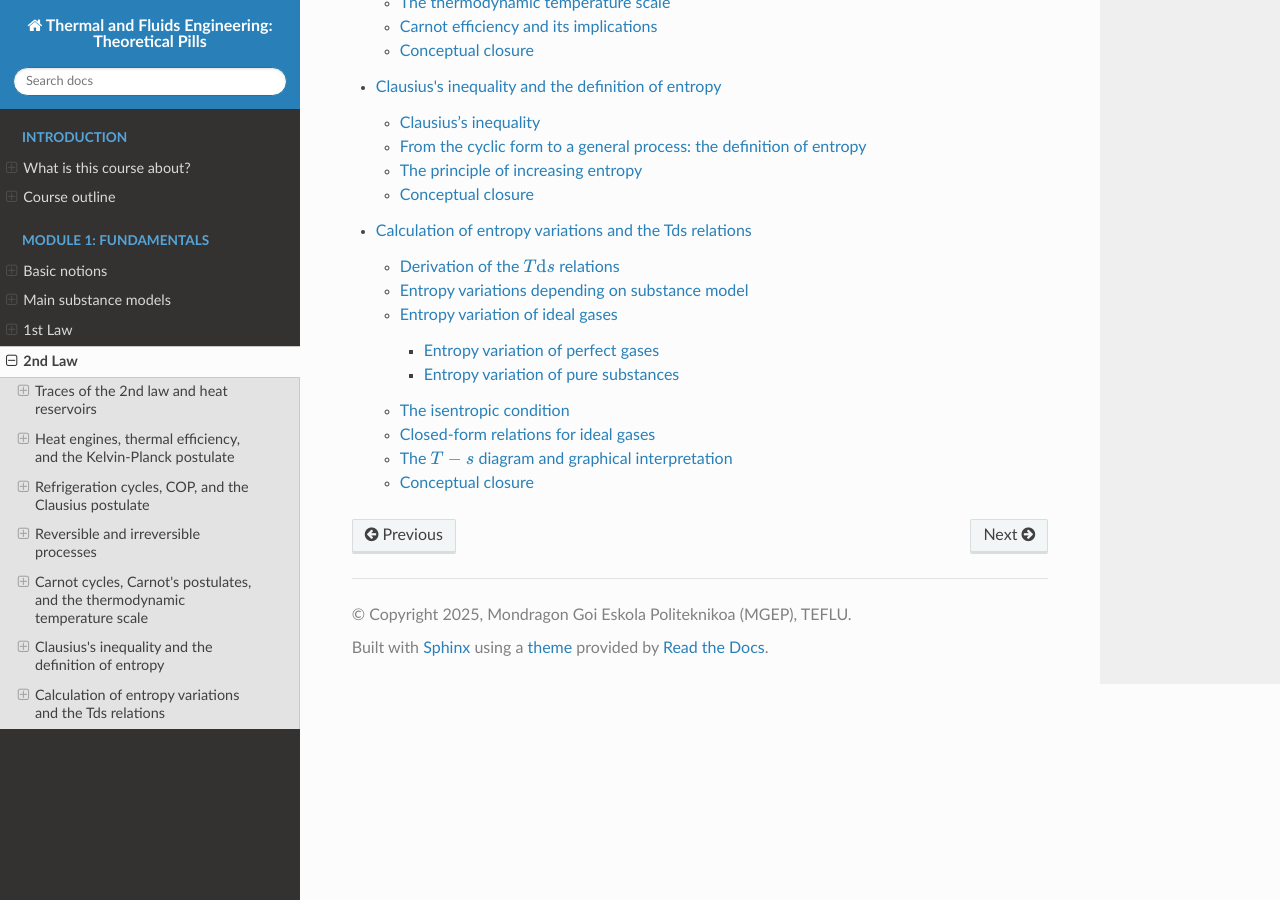
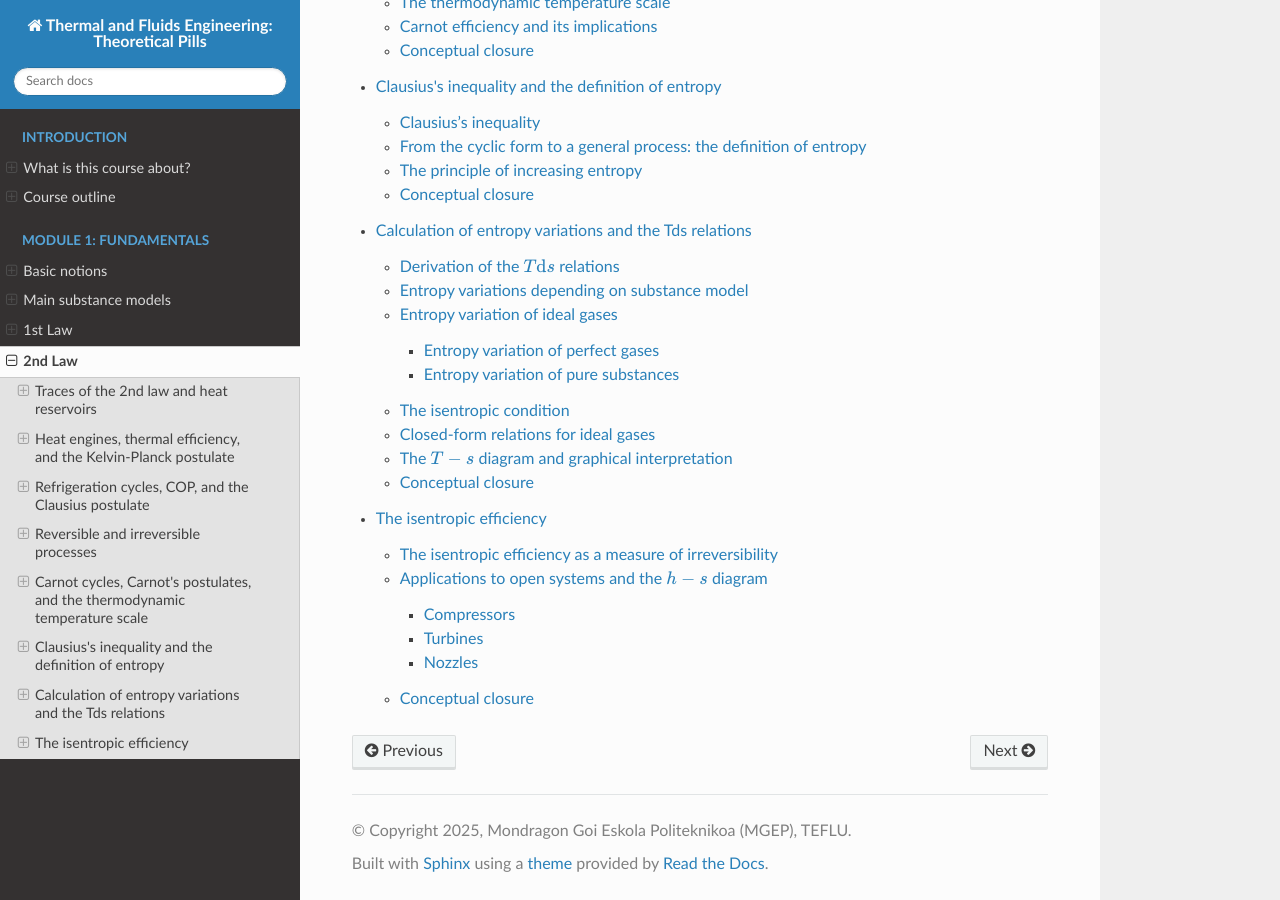
Before and after one commit to azarketa/Thermodynamics-theoretical-pills, a Sphinx documentation site: the page built from source/04_2nd_law.rst, in a window 1280 px wide and 900 px high, scrolled down 925 px. Built offline with Sphinx 7.4.7 and the Read the Docs theme 3.1.0, drawn with Linux system fonts in a browser that asks for light colours; some of the changed lines change nothing that is shown.

Commit message:
Files updated

```diff
--- a/source/04_2nd_law.rst
+++ b/source/04_2nd_law.rst
@@ -12,3 +12,4 @@
    Carnot cycles, Carnot's postulates, and the thermodynamic temperature scale <18_Carnot_cycles_Carnot_postulates_and_thermodynamic_scale>
    Clausius's inequality and the definition of entropy <19_Clausius_inequality_and_definition_of_entropy>
    Calculation of entropy variations and the Tds relations <20_Calculation_entropy_variations_Tds_relations>
+   The isentropic efficiency <21_The_isentropic_efficiency>
--- /dev/null
+++ b/source/21_The_isentropic_efficiency.md
@@ -0,0 +1,239 @@
+(sec_isentropic_efficiency)=
+## The isentropic efficiency
+
+The **thermal efficiency** measures how effectively a *cyclic* system converts heat into work. Once the **second law** was extended through **Clausius’s inequality**, the concept of **irreversibility** could be applied to individual, *non-cyclic* transformations. This made possible the definition of the **isentropic efficiency** — a measure of how closely a real process approaches the **ideal reversible (isentropic)** limit.
+
+Whereas **thermal efficiency** applies to entire **cycles operating between reservoirs**, the **isentropic efficiency** applies to **single processes**, open or closed, whenever an **isentropic reference path** can be defined between the same inlet and outlet pressures.
+
+---
+
+(subsec_isentropic_irreversibility)=
+
+### The isentropic efficiency as a measure of irreversibility
+From **Clausius’s inequality**, every process satisfies
+
+$$
+s_2 - s_1 \ge \int_1^2 \frac{\delta q}{T},
+$$
+
+and equality holds for **reversible** processes.
+If, in addition, the process is **adiabatic** ($\delta q=0$), then
+
+$$
+\Delta s = 0,
+$$
+
+and the transformation is **isentropic**, defining the *ideal limit* of performance.
+
+To measure how far a real process departs from this limit, we compare two transformations between the **same inlet and outlet pressures** — an operational constraint common to most open steady-flow devices:
+
+* The **actual (irreversible)** process, subscript **a**, ends at $(h_{2a}, s_{2a})$.
+* The **isentropic (ideal)** process, subscript **s**, ends at $(h_{2s}, s_{2s}=s_1)$.
+
+Both start from the same inlet conditions $(p_1, T_1, h_1, s_1)$, but the actual one shows $s_{2a}>s_{2s}$ due to **entropy generation**, requiring or delivering a different enthalpy change.
+
+The **isentropic efficiency** $(\eta_{\text{is.}})$ is thus the **ratio between the ideal and actual enthalpy (or work) changes** corresponding to the same pressure variation — a normalized indicator of irreversibility $(0 < \eta_{\text{is.}} < 1)$.
+
+---
+
+(subsec_isentropic_open_systems)=
+### Applications to open systems and the $h-s$ diagram
+
+In **open steady-flow devices** such as **compressors**, **turbines**, and **nozzles**, the working fluid exchanges **enthalpy** and **entropy** with its surroundings.
+For these systems, the **$h–s$ diagram** is the **natural representation choice** to visualize both energy exchange and irreversibility:
+
+* Changes in **enthalpy ($h$)** represent **energy transfers** (as shaft work or kinetic energy).
+* Changes in **entropy ($s$)** quantify **irreversibility** and the distance from the isentropic limit.
+
+When comparing the **actual** and **isentropic** transformations, both are considered to operate between the **same inlet and outlet pressures**.
+This reflects the **operational constraints** of these devices: the compressor must deliver a prescribed pressure rise, the turbine must expand the flow to a fixed exhaust pressure, and the nozzle must discharge into an environment with a given back pressure.
+Enforcing the same pressure change ensures that both processes perform the **same functional duty**, and that any difference between them arises solely from **irreversibilities** within the device.
+
+In this diagram, an **isentropic process** appears as a **vertical line** ($\Delta s=0$), while the **actual process** curves to the right ($\Delta s>0$), revealing the internal entropy generation.
+
+:::{admonition} Note: the Mollier diagram
+:class: note, dropdown
+The **$h–s$ diagram** (or **Mollier diagram**) is a key graphical tool in thermodynamics.
+It allows visual comparison between:
+
+* **Isentropic lines** — vertical, $\Delta s = 0$ (ideal).
+* **Real processes** — rightward-curving, $\Delta s > 0$ (irreversible).
+* **Energy exchanges** — proportional to enthalpy differences.
+
+This makes it particularly suited for devices like turbines, compressors, and nozzles, where **enthalpy variations dominate** the energy conversion process.
+:::
+
+:::{admonition} Note: choice of operational constraint
+:class: note, dropdown
+
+The **isentropic reference process** must always be defined under the **same boundary or end conditions** as the real one. The appropriate **operational constraint**—such as constant pressure, volume, or temperature—depends on the system’s configuration and purpose:
+
+* In **open steady-flow systems**, this condition is typically a fixed **outlet pressure**, as mentioned above.
+* In **closed systems**, however, other constraints (like a prescribed **volume** or **temperature change**) may apply.
+
+By enforcing identical end conditions, the **isentropic efficiency** isolates the impact of **irreversibilities**, ensuring that any deviation from the ideal reflects only **entropy generation**, not differing operating targets.
+:::
+
+<br/>
+
+(subsubsec_eta_compressor)=
+#### Compressors
+
+A single-inlet/single-outlet **compressor** increases the pressure of a gas through **work input**. Neglecting kinetic and potential energy effects, and writing the steady-state energy balance equation in specific terms:
+
+$$
+w_{\text{in}} = h_2 - h_1.
+$$
+
+The **isentropic efficiency of a compressor** is defined as:
+
+:::{epigraph}
+The ratio of the *work input required to raise the pressure of a gas to a specified value in an isentropic manner* to the *actual work input*.
+:::
+
+(eq_eta_comp)=
+$$
+\boxed{\eta_{\text{is., comp.}} = \frac{h_{2s} - h_1}{h_{2a} - h_1}}
+$$
+
+Here the numerator represents the *ideal* (minimum) energy input, and the denominator the *actual* one. The difference in signs and the order of integration limits follow from the fact that both energy and entropy **increase** during compression. Thus, the enthalpy differences are **positive** in the above expression.
+
+For specific substance models:
+
+* **Generic (tabulated) substances:** enthalpies from $h(p,T)$ or $h(p,s)$.
+
+* **Ideal gases:**
+
+  $$
+  \begin{gather*}
+  h_{2s} - h_1 = \int_{T_1}^{T_{2s}} c_p(T)\mathrm{d}T, \\[10pt]
+  h_{2a} - h_1 = \int_{T_1}^{T_{2a}} c_p(T)\mathrm{d}T,
+  \end{gather*}
+  $$
+
+  so that
+
+  $$
+  \boxed{\eta_{\text{is., comp.}} = \frac{\int_{T_1}^{T_{2s}} c_p(T)\mathrm{d}T}{\int_{T_1}^{T_{2a}} c_p(T)\mathrm{d}T}} \ .
+  $$
+
+* **Perfect gases ($c_p = \text{const.}$):**
+
+  $$
+  \boxed{\eta_{\text{is., comp.}} = \frac{T_{2s} - T_1}{T_{2a} - T_1}} \ .
+  $$
+
+<br/>
+
+(subsubsec_eta_turbine)=
+
+#### Turbines
+
+A single-inlet/single-outlet **turbine** expands a high-pressure gas to a lower pressure, producing **shaft work**. Neglecting kinetic and potential energy changes, and writing the steady-state energy balance in specific terms:
+
+$$
+w_{\text{out}} = h_1 - h_2.
+$$
+
+The **isentropic efficiency of a turbine** is defined as:
+
+:::{epigraph}
+The ratio of the *actual work output* of the turbine to the *work output that would be obtained if the process between the same inlet state and exit pressure were isentropic.*
+:::
+
+(eq_eta_turb)=
+$$
+\boxed{\eta_{\text{is., turb.}} = \frac{h_1 - h_{2a}}{h_1 - h_{2s}}} \ .
+$$
+
+In expansions, energy and enthalpy **decrease**, so the sign and integration limits invert compared to compression, thus enforcing **positive** enthalpy differences.
+
+* **Ideal gases:**
+
+  $$
+  \begin{gather*}
+  h_{2a} - h_1 = \int_{T_1}^{T_{2a}} c_p(T)\mathrm{d}T, \\[10pt]
+  h_{2s} - h_1 = \int_{T_1}^{T_{2s}} c_p(T)\mathrm{d}T,
+  \end{gather*}
+  $$
+
+  yielding
+
+  $$
+  \boxed{\eta_{\text{is., turb.}} = \frac{\int_{T_{1}}^{T_{2a}} c_p(T)\mathrm{d}T}{\int_{T_{1}}^{T_{2s}} c_p(T)\mathrm{d}T}} \ .
+  $$
+
+* **Perfect gases ($c_p = \text{const.}$):**
+
+  $$
+  \boxed{\eta_{\text{is., turb.}} = \frac{T_1 - T_{2a}}{T_1 - T_{2s}}} \ .
+  $$
+
+<br/>
+
+(subsubsec_eta_nozzle)=
+#### Nozzles
+
+A **nozzle** converts **enthalpy** into **kinetic energy** of a fluid stream. The steady-flow energy equation (neglecting heat and potential energy) in specific terms gives:
+
+$$
+h_1 + \frac{c_1^2}{2} = h_2 + \frac{c_2^2}{2}.
+$$
+
+The **isentropic efficiency of a nozzle** is defined as:
+
+:::{epigraph}
+The ratio of the *actual kinetic energy* of the fluid at the nozzle exit to the *kinetic energy* that would be achieved if the same process (from the same inlet state to the same exit pressure) were isentropic.
+:::
+
+(eq_eta_noz)=
+$$
+\boxed{\eta_{\text{is., noz.}} = \frac{c_{2a}^2}{c_{2s}^2} = \frac{h_1 - h_{2a}}{h_1 - h_{2s}}} \ .
+$$
+
+For an **ideal gas:**
+
+$$
+\begin{gather*}
+h_1 - h_{2a} = \int_{T_{2a}}^{T_1} c_p(T)\mathrm{d}T, \\[10pt]
+h_1 - h_{2s} = \int_{T_{2s}}^{T_1} c_p(T)\mathrm{d}T,
+\end{gather*}
+$$
+
+so that
+
+$$
+\boxed{\eta_{\text{is., noz.}} = \frac{c_{2a}^2}{c_{2s}^2} = \frac{\int_{T_{2a}}^{T_1} c_p(T)\mathrm{d}T}{\int_{T_{2s}}^{T_1} c_p(T)\mathrm{d}T}} \ .
+$$
+
+For **perfect gases ($c_p = \text{const.}$):**
+
+$$
+\boxed{\eta_{\text{is., noz.}} = \frac{c_{2a}^2}{c_{2s}^2} = \frac{T_1 - T_{2a}}{T_1 - T_{2s}}} \ .
+$$
+
+<br/>
+
+:::{admonition} Important: summary of isentropic efficiency expressions
+:class: warning
+
+| **Device** | **Generic / tabulated substances** | **Ideal gases ($c_p(T)$)** | **Perfect gases ($c_p$ const.)** | **Interpretation** |
+| :-  | :- | :- | :- | :- |
+| **Compressor** | $\dfrac{h_{2s}-h_1}{h_{2a}-h_1}$   | $\dfrac{\int_{T_1}^{T_{2s}} c_p(T)\mathrm{d}T}{\int_{T_1}^{T_{2a}} c_p(T)\mathrm{d}T}$     | $\dfrac{T_{2s}-T_1}{T_{2a}-T_1}$ | Fraction of ideal compression work achieved |
+| **Turbine**    | $\dfrac{h_1-h_{2a}}{h_1-h_{2s}}$   | $\dfrac{\int_{T_{2a}}^{T_{1}} c_p(T)\mathrm{d}T}{\int_{T_{2s}}^{T_{1}} c_p(T)\mathrm{d}T}$ | $\dfrac{T_1-T_{2a}}{T_1-T_{2s}}$ | Fraction of ideal expansion work delivered  |
+| **Nozzle**     | $\dfrac{c_{2a}^2}{c_{2s}^2}=\dfrac{h_1-h_{2a}}{h_1-h_{2s}}$   | $\dfrac{c_{2a}^2}{c_{2s}^2}=\dfrac{\int_{T_{2a}}^{T_1} c_p(T)\mathrm{d}T}{\int_{T_{2s}}^{T_1} c_p(T)\mathrm{d}T}$     | $\dfrac{c_{2a}^2}{c_{2s}^2}=\dfrac{T_1-T_{2a}}{T_1-T_{2s}}$ | Fraction of ideal kinetic energy conversion |
+:::
+
+---
+
+(subsec_conceptual_closure_isentropic_eff)=
+### Conceptual closure
+
+* The **isentropic efficiency** generalizes the **second law** from cyclic to single processes, quantifying the **departure from reversibility**.
+* It expresses how closely a real transformation approaches its **isentropic (adiabatic and reversible)** counterpart.
+* By construction, both real and ideal processes are compared under the **same operational constraint** (e.g. identical outlet pressure in open systems).
+* **Entropy generation** increases the required input (in compressors) or reduces the useful output (in turbines and nozzles), lowering $\eta_{\text{is.}}$.
+* For **generic or tabulated substances**, efficiency is evaluated from **enthalpy differences**; for **ideal gases**, through **temperature-dependent heat capacities**; and for **perfect gases**, by **temperature ratios**.
+* The **$h-s$ (Mollier) diagram** provides an intuitive visualization: the vertical line represents the **isentropic limit**, and the deviation to the right reflects **irreversibility**.
+* All isentropic efficiencies satisfy $0 < \eta_{\text{is.}} < 1$, with $\eta_{\text{is.}} = 1$ defining the **reversible adiabatic limit**.
+* In essence, $\eta_{\text{is.}}$ bridges **energy** and **entropy** analyses — linking **useful work** and **irreversibility** within a single, dimensionless measure of performance.
```
